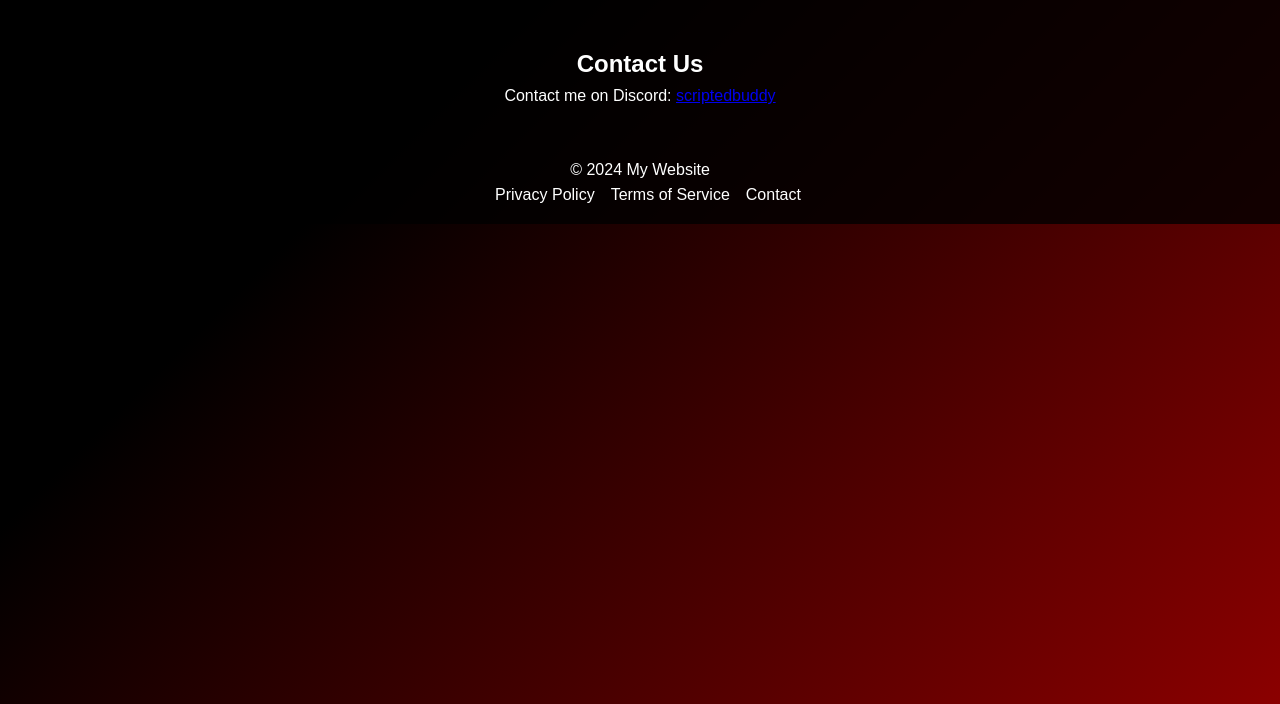
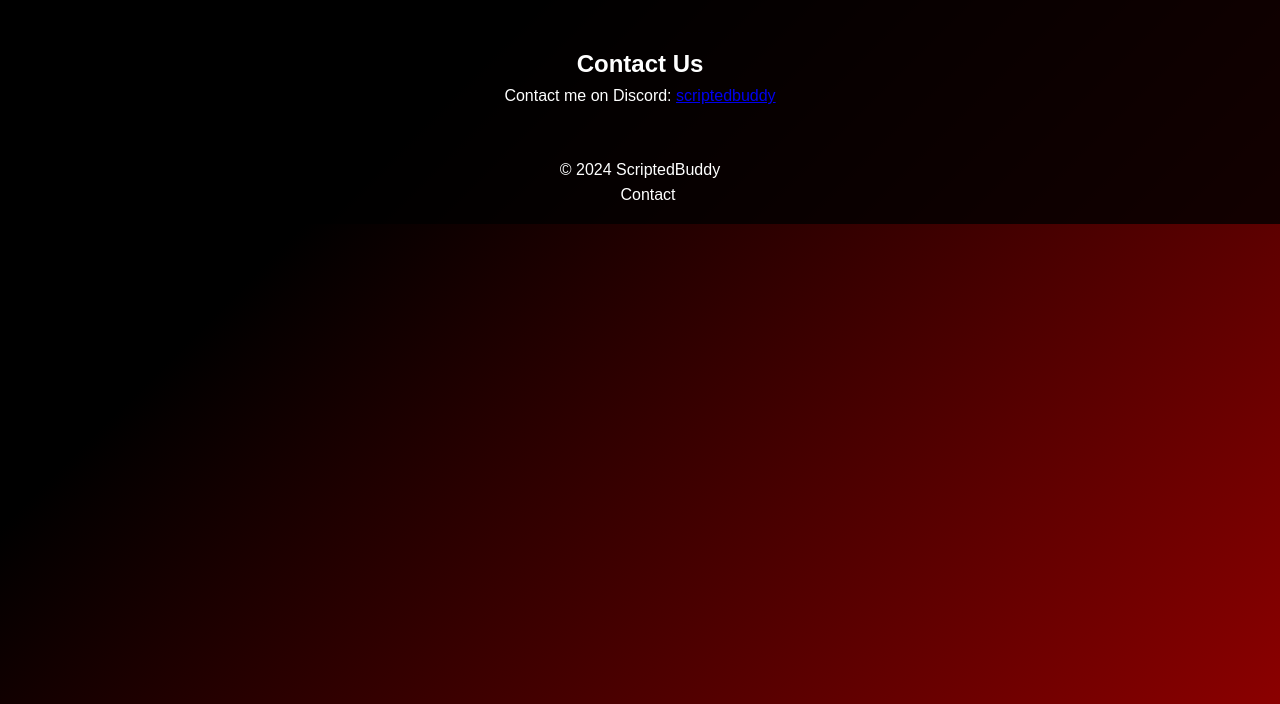
Before and after one commit to BuddyDeveloper-luau/my-portfolio, a plain HTML site: page contact.html in a window 1280 px wide. Shown: the part 96-800 px from the top of the page. Drawn offline with Linux system fonts and the light colour scheme.

Commit message:
Update contact.html

```diff
--- a/contact.html
+++ b/contact.html
@@ -32,11 +32,9 @@
 
     <footer>
         <div class="container">
-            <p>&copy; 2024 My Website</p>
+            <p>&copy; 2024 ScriptedBuddy</p>
             <ul>
-                <li><a href="#">Privacy Policy</a></li>
-                <li><a href="#">Terms of Service</a></li>
-                <li><a href="#">Contact</a></li>
+                <li><a href="https://discordapp.com/users/scriptedbuddy">Contact</a></li>
             </ul>
         </div>
     </footer>
```
